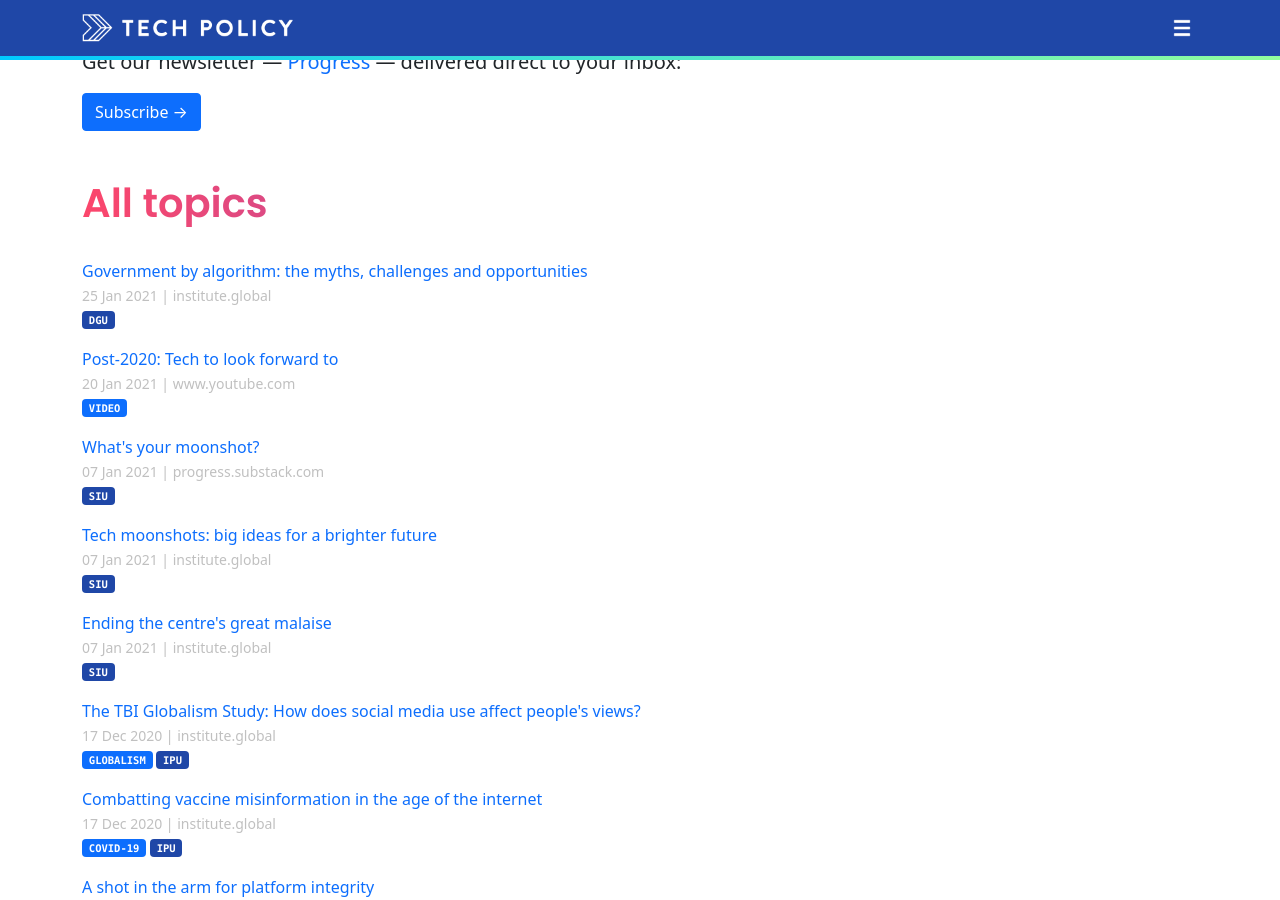
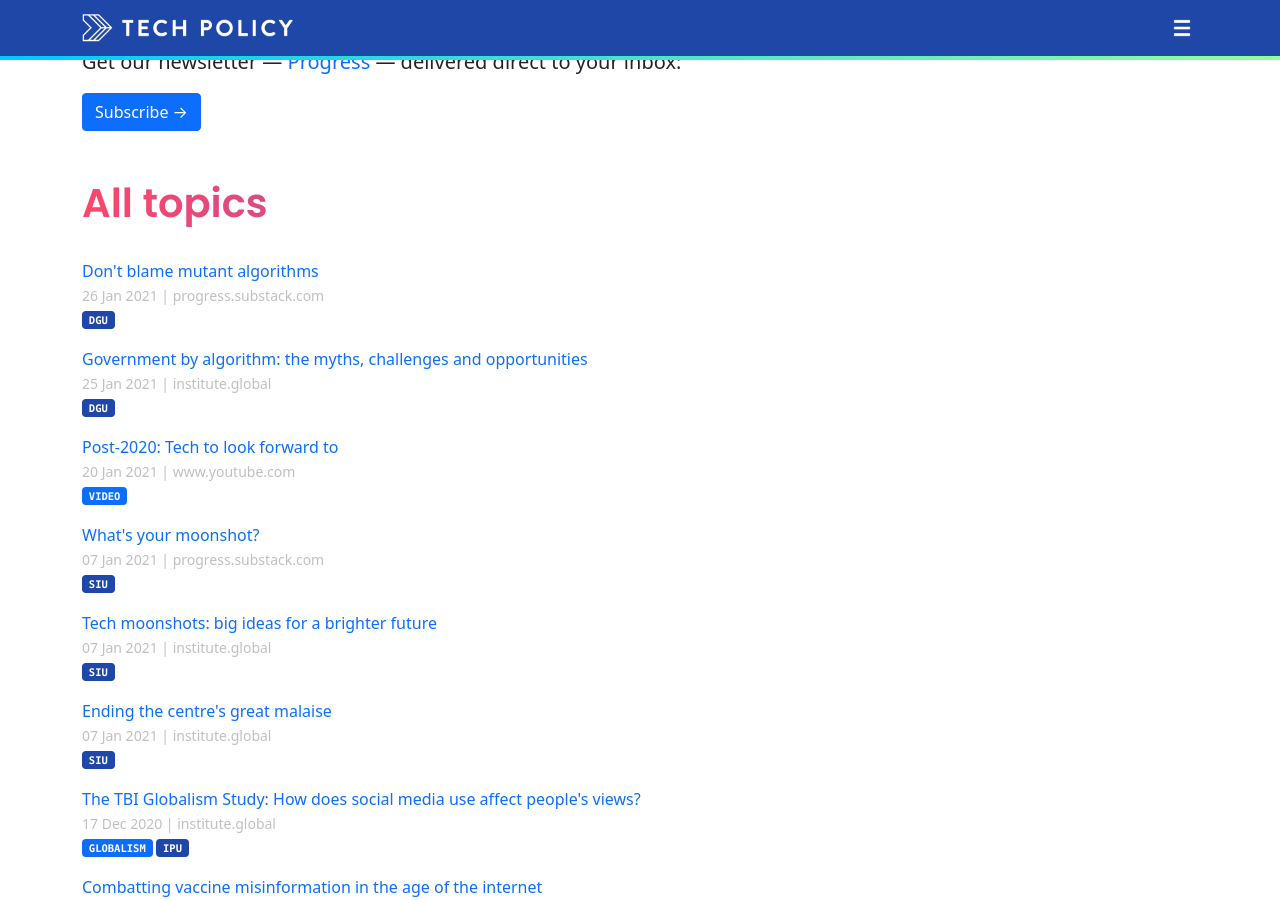
Before and after one commit to techpolicyio/techpolicyio.github.io, a Jekyll site: the page built from pages/home.md, in a window 1280 px wide and 900 px high, scrolled down 468 px. Built offline with Jekyll 4.4.1, drawn with Linux system fonts in a browser that asks for light colours.

Commit message:
Update links.yml

```diff
--- a/_data/links.yml
+++ b/_data/links.yml
@@ -607,3 +607,7 @@
   url: https://institute.global/policy/government-algorithm-myths-challenges-and-opportunities
   date: 2021-01-25
   unit: dgu
+- title: "Don't blame mutant algorithms"
+  url: https://progress.substack.com/p/dont-be-afraid-of-mutant-algorithms
+  date: 2021-01-26
+  unit: dgu
```
